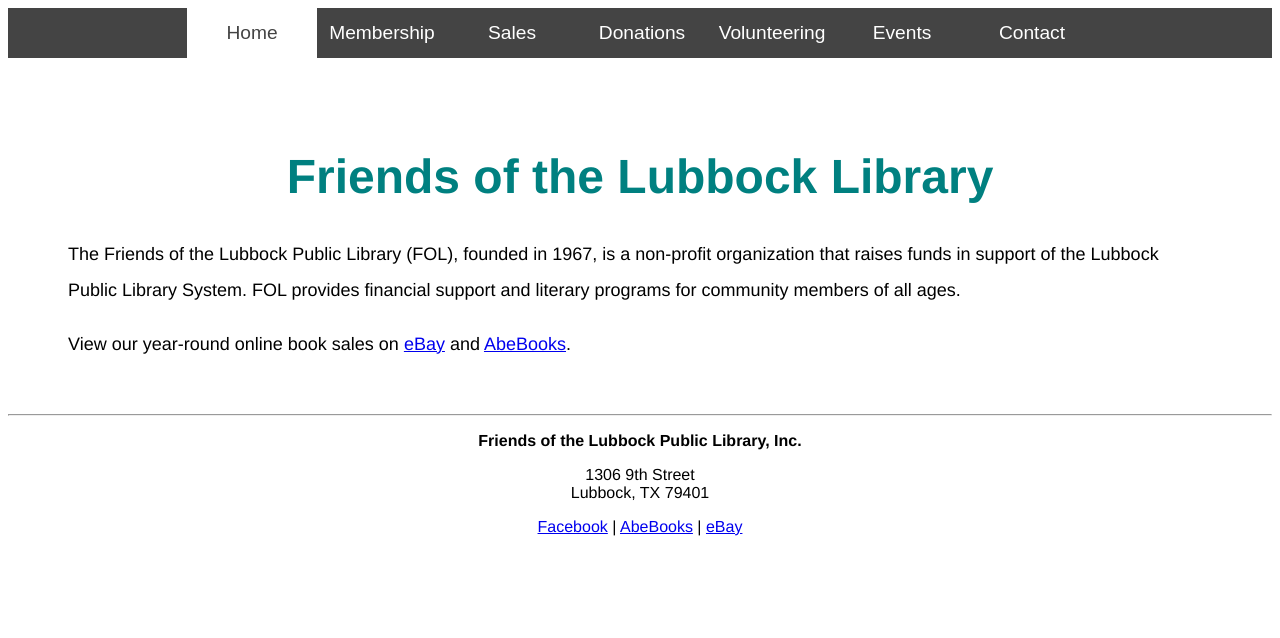
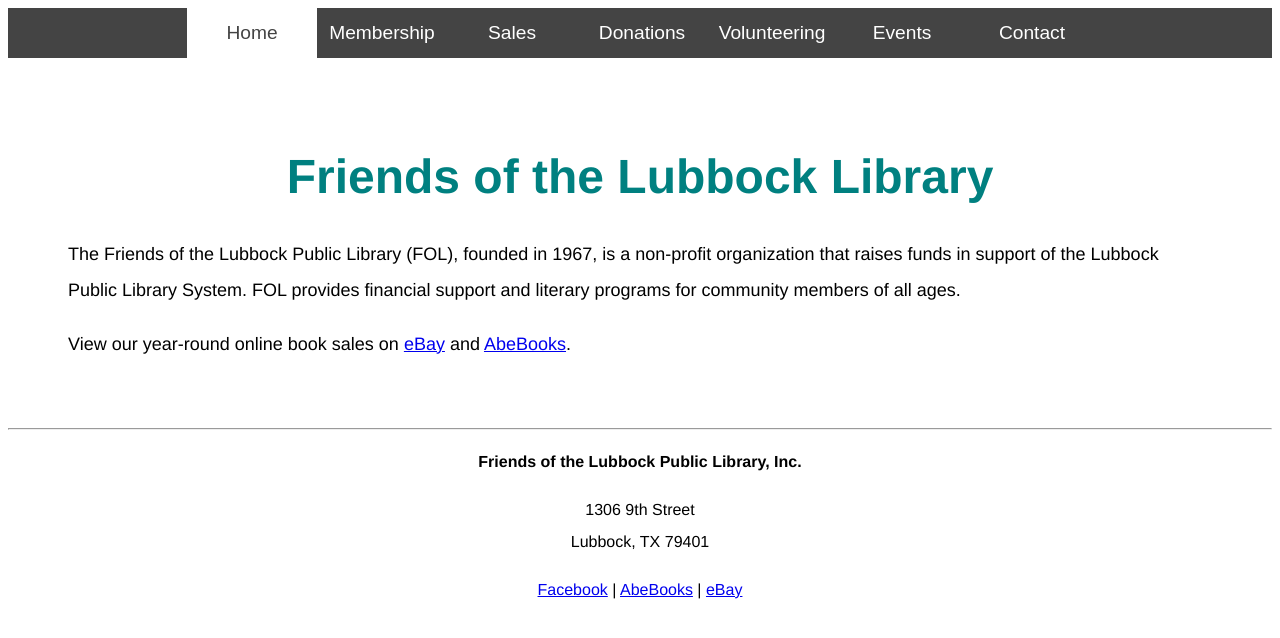
Before and after one commit to lubbockfol/lubbockfol.github.io, a Jekyll site: the page index.html, which Jekyll copies as it is, in a window 1280 px wide. Shown: the top 638 px of the page. Built offline with Jekyll 4.4.1, drawn with Linux system fonts in a browser that asks for light colours.

Commit message:
Add files via upload

```diff
--- a/css/main.css
+++ b/css/main.css
@@ -10,7 +10,7 @@
 }
 
 p {
-    font-family: Helvetica, Arial, 'sans-serif'
+    font-family: Helvetica, Arial, 'sans-serif'; line-height: 200%
 }
 
 p.large {
```
